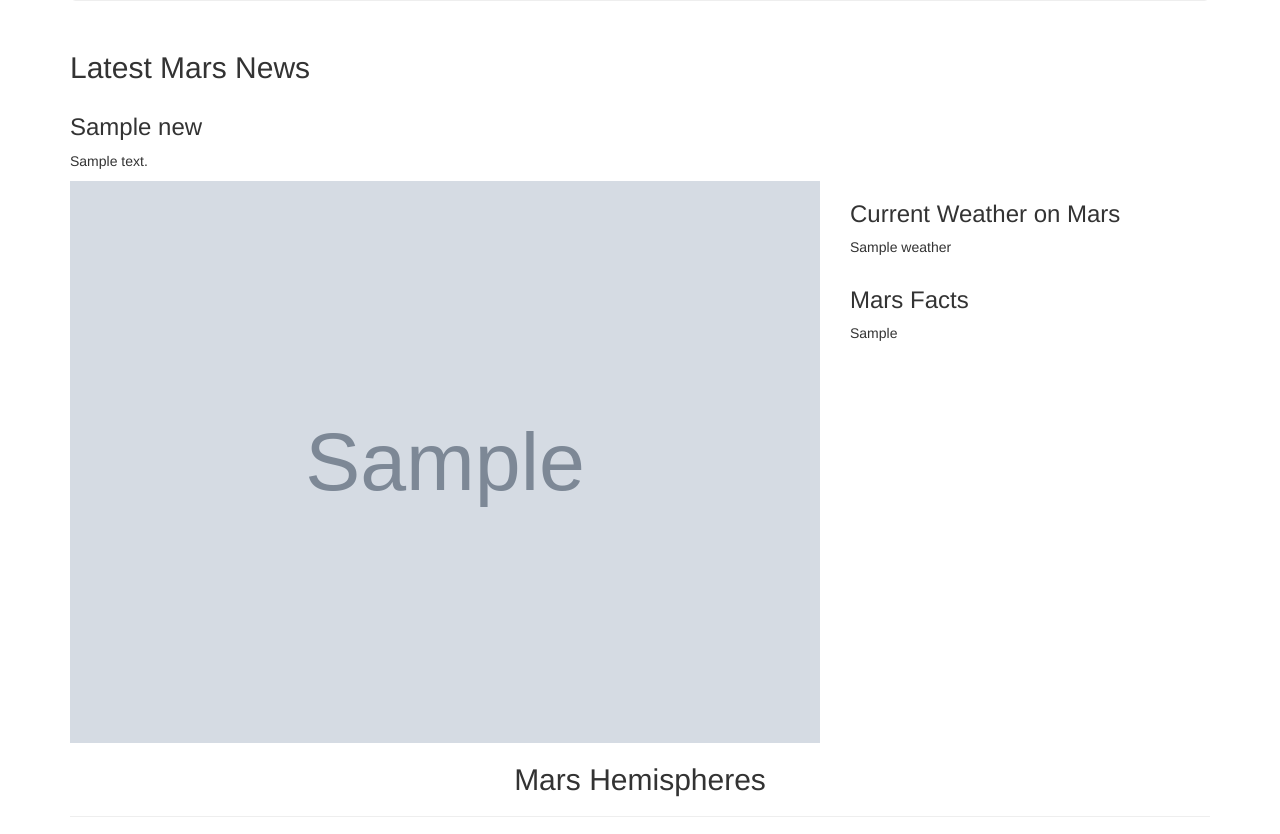
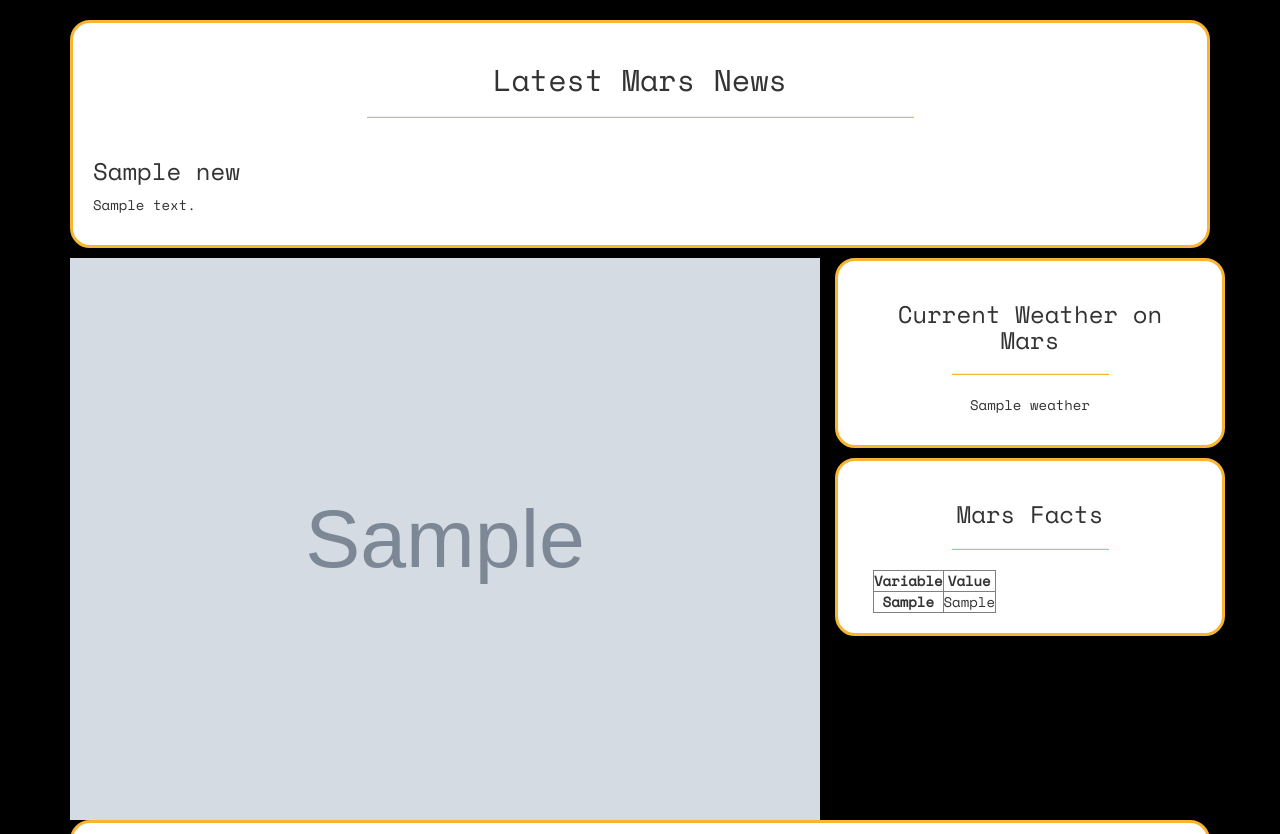
Before and after one commit to Sam-Marshall/Scraping_Mars, a Flask app: page / in a window 1280 px wide. Shown: the part 255-1089 px from the top of the page. Run offline with Flask 2, Linux system fonts and the light colour scheme; grey boxes marked "Sample" are stand-in pictures; a database or web service that is not in the repository returns one stand-in record (values such as "Sample title"); some libraries are stand-ins or nearby versions.

Commit message:
improved style further, fixed table

```diff
--- a/app.py
+++ b/app.py
@@ -14,7 +14,8 @@ def home():
 		mars_information = doc
 		news = mars_information['News']
 		hemi = mars_information['Hemisphere_Data']
-	return render_template("index.html", info=mars_information, news=news, hemi=hemi)
+		table = mars_information['Table_Data']
+	return render_template("index.html", info=mars_information, news=news, hemi=hemi,table=table)
 
 @app.route('/scrape')
 def scrape():
--- a/templates/index.html
+++ b/templates/index.html
@@ -7,40 +7,105 @@
     <meta http-equiv="X-UA-Compatible" content="ie=edge">
     <title>Mars News Scraper</title>
     <link rel="stylesheet" href="https://maxcdn.bootstrapcdn.com/bootstrap/3.3.7/css/bootstrap.min.css">
+    <link href="https://fonts.googleapis.com/css?family=Space+Mono" rel="stylesheet">
     <style type="text/css">
+    * {
+        font-family: 'Space Mono', monospace;
+    }
+
+    body {
+        background-color: black;
+    }
+
     .siteImg {
         width: 100% !important;
         height: auto;
     }
 
-    .sectionCenter {
-        text-align: center;
+    .jumbotron {
+        background-image: url('https://www.ordnancesurvey.co.uk/shop/media/wysiwyg/productpages/shutterstock_266242625_banner.jpg');
+        background-size: 100%, auto;
+        background-repeat: no-repeat;
+        background-position: center;
+        background-color: black;
+        position: relative;
     }
 
-    .scroll {
-        overflow: auto;
+    .jumbotron h1 {
+        color: white;
+        text-shadow: -1px 0 black, 0 1px black, 1px 0 black, 0 -1px black;
     }
 
-    .scroll div .col-md-4{
-        display: inline-block;
-        text-align: center;
-        padding: 14px;
-        text-decoration: none;
+    .jumbotron,
+    .newsSection,
+    .weatherSection,
+    .tableSection,
+    .hemiSection,
+    .hemiDiv {
+        border-style: solid;
+        border-width: 3px;
+        border-color: #f7b532;
+        border-radius: 20px;
+    }
+
+    .newsSection,
+    .weatherSection,
+    .tableSection,
+    .hemiSection {
+        background-color: white;
+        margin-bottom: 10px;
+        padding: 20px;
+    }
+
+    hr {
+        background-color: #f7b532;
+        height: 1px;
+        width: 50%;
+    }
+
+    .scrapeBtn {
+        transition: all .5s ease-in-out;
+        background-color: black;
+        border-style: none;
+    }
+
+    .scrapeBtn:hover {
+        background-color: #b14d2b;
+        border-style: solid;
+        border-width: 3px;
+        border-color: #f7b532;
+        transform: scale(1.1);
+    }
+
+    .curiosityImg {
+        height: 65px;
+        width: auto;
+        position: absolute;
+        bottom: 5;
+        right: 0;
+        transition: all 3s ease-in-out;
+    }
+
+    .scrapeDiv:hover>.curiosityImg {
+        right: 65%;
     }
     </style>
 </head>
 
 <body>
     <div class="container">
-        <div class="jumbotron text-center">
-            <h1>Mars Things</h1>
-            <p>
-                <a class="btn btn-primary btn-lg" href="/scrape" role="button">Scrape Mars</a>
-            </p>
+        <div class="jumbotron">
+            <h1>Mars Update Center</h1>
+            <div class='scrapeDiv'>
+                <a class="btn btn-primary btn-lg scrapeBtn" href="/scrape" role="button">Scrape Mars</a>
+                <img class='curiosityImg' src="https://dumielauxepices.net/sites/default/files/mars-clipart-transparent-background-676531-5794801.png">
             </div>
-        <div class='row'>
+            </div>
+            <div class='newsSection'>
+                <div class='row text-center'>
                     <div class='col-md-12'>
                         <h2>Latest Mars News</h2>
+                        <hr>
                     </div>
                 </div>
                 <div class='row' style="display:flex; flex-wrap:wrap;">
@@ -51,36 +116,57 @@
                     </div>
                     {% endfor %}
                 </div>
+            </div>
+            <div class='imageWeatherTableSection'>
                 <div class='row'>
                     <div class="col-md-8">
-                <img class='siteImg' src={{info.Main_Image}}>
+                        <img class='siteImg' src={{info.Main_Image}} />
                 </div>
                         <div class="col-md-4">
-                    <div class='row'>
-                        <div class='col-md-12'>
-                            <h3>Current Weather on Mars</h3>
+                            <div class='row weatherSection'>
+                                <div class='col-md-12 text-center'>
+                                    <h3 >Current Weather on Mars</h3>
+                                    <hr>
                                     <p>{{info.Weather}}</p>
                                 </div>
                             </div>
-                    <div class='row'>
+                            <div class='row tableSection'>
                                 <div class='col-md-12'>
-                            <h3>Mars Facts</h3>
-                            {{info.Table_HTML}}
+                                    <h3 class="text-center">Mars Facts</h3>
+                                    <hr>
+                                    <table border="1" class="text-center">
+                                        <thead>
+                                            <tr>
+                                                <th class="text-center">Variable</th>
+                                                <th class="text-center">Value</th>
+                                            </tr>
+                                        </thead>
+                                        <tbody>
+                                            {% for row in table %}
+                                            <tr>
+                                                <th class="text-center">{{ row.Table_Headers }}</th>
+                                                <td class="text-center">{{ row.Table_Values }}</td>
+                                            </tr>
+                                            {% endfor %}
+                                        </tbody>
+                                    </table>
                                 </div>
                             </div>
                         </div>
                     </div>
-            <div class='row sectionCenter'>
+                </div>
+                <div class='hemiSection'>
+                    <div class='row text-center'>
                         <div class='col-md-12'>
                             <h2>Mars Hemispheres</h2>
-                    <hr>
+                            <hr />
                         </div>
                     </div>
                     <div class='row'>
                         {% for hem in hemi %}
-                <div class="col-md-6 sectionCenter">
+                        <div class="col-md-6 text-center hemiDiv">
                             <img class='siteImg' src={{hem.Image_Hemisphere_Link}}/>
-                    <h3>{{hem.Image_Hemisphere_Title}}</h3>
+                            <h4>{{hem.Image_Hemisphere_Title}}</h4>
                         </div>
                         {% endfor %}
                     </div>
```
Also changed, not shown: facts.html (deleted, +0 -50 lines), scrape_mars.py (+13 -2 lines), 1 other file. Lines whose indentation alone changed are shown as unchanged.
